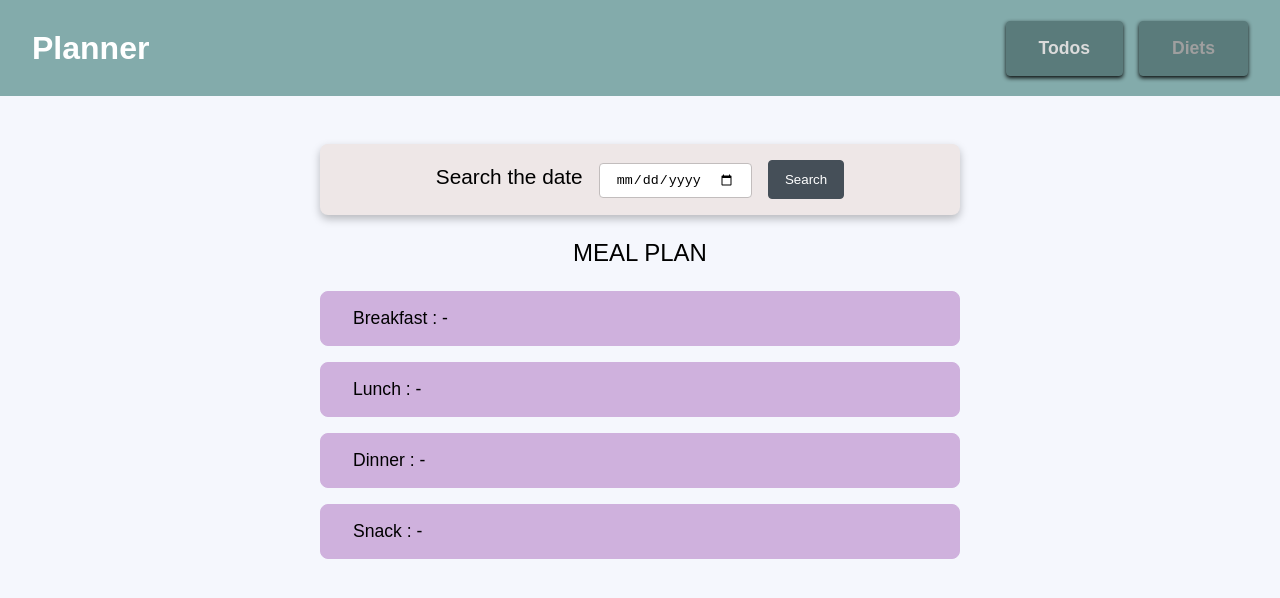
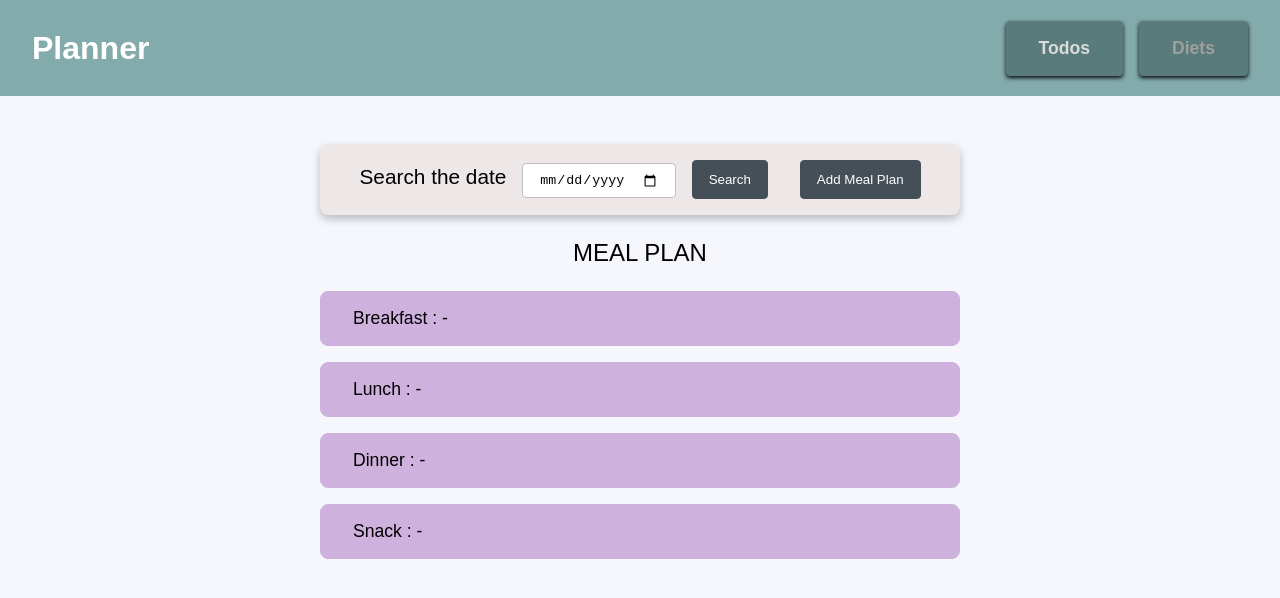
Before and after one commit to jeehee1/todos-react-app, a React (Create React App) app: page /diets in a window 1280 px wide. Shown: the top 598 px of the page. Built offline with nearby package versions, Linux system fonts and the light colour scheme; the HTML template or start-up script is replaced by a standard one.

Commit message:
create new diet plan component

```diff
--- /dev/null
+++ b/src/components/diets/NewDiet.js
@@ -0,0 +1,22 @@
+const NewDiet = () => {
+  return (
+    <div>
+      <form>
+        <label htmlFor="date">Date</label>
+        <input type="date" id="date" />
+        <label htmlFor="type">Meal Type</label>
+        <select id="type">
+          <option value="breakfast">Breakfast</option>
+          <option value="lunch">Lunch</option>
+          <option value="dinner">Dinner</option>
+          <option value="snack">Snack</option>
+        </select>
+        <label htmlFor="meal">Plan</label>
+        <input type="text" id="meal" />
+        <button>Add Plan</button>
+      </form>
+    </div>
+  );
+};
+
+export default NewDiet;
--- a/src/components/diets/SearchDiet.js
+++ b/src/components/diets/SearchDiet.js
@@ -1,8 +1,11 @@
 import classes from "./SearchDiet.module.css";
-import { useContext, useRef } from "react";
+import { Fragment, useContext, useRef, useState } from "react";
 import { DietContext } from "../../store/diet-context";
+import NewDiet from "./NewDiet";
 
 const SearchDiet = (props) => {
+  const [newForm, setNewForm] = useState(false);
+
   const dietCtx = useContext(DietContext);
   const searchDate = useRef();
   const searchDietsHandler = (event) => {
@@ -10,15 +13,26 @@ const SearchDiet = (props) => {
     dietCtx.storeDate(searchDate.current.value);
   };
 
+  const addNewDietHandler = () => {
+    setNewForm(true);
+  };
+
+  const searchMenu = (
+    <Fragment>
+      <form onSubmit={searchDietsHandler}>
+        <lable htmlFor="date">Search the date</lable>
+        <input type="date" htmlFor="date" ref={searchDate} />
+        <button>Search</button>
+      </form>
+      <button onClick={addNewDietHandler}>Add Meal Plan</button>
+    </Fragment>
+  );
+
   return (
-    <form
-      onSubmit={searchDietsHandler}
-      className={classes.search}
-    >
-      <lable htmlFor="date">Search the date</lable>
-      <input type="date" htmlFor="date" ref={searchDate} />
-      <button>Search</button>
-    </form>
+    <div className={classes.search}>
+      {!newForm && searchMenu}
+      {newForm && <NewDiet />}
+    </div>
   );
 };
 
--- a/src/components/diets/SearchDiet.module.css
+++ b/src/components/diets/SearchDiet.module.css
@@ -6,6 +6,10 @@
     border-radius: 8px;
     background-color: #eee7e7;
     box-shadow: 0 4px 8px rgba(0, 0, 0, 0.25);
+}
+
+.search form {
+    display: inline-block;
 }
 
 .search lable {
```
Also changed, not shown: src/components/diets/NewDiet.module.css (added).
